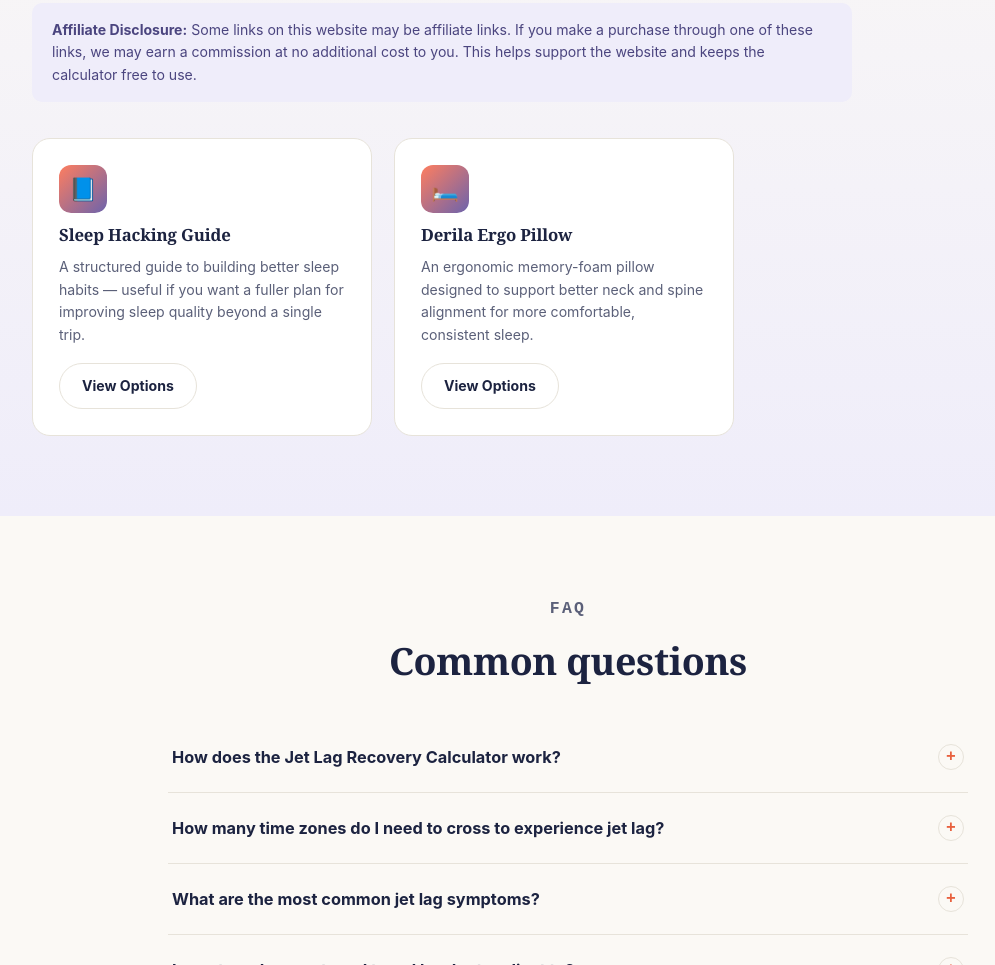
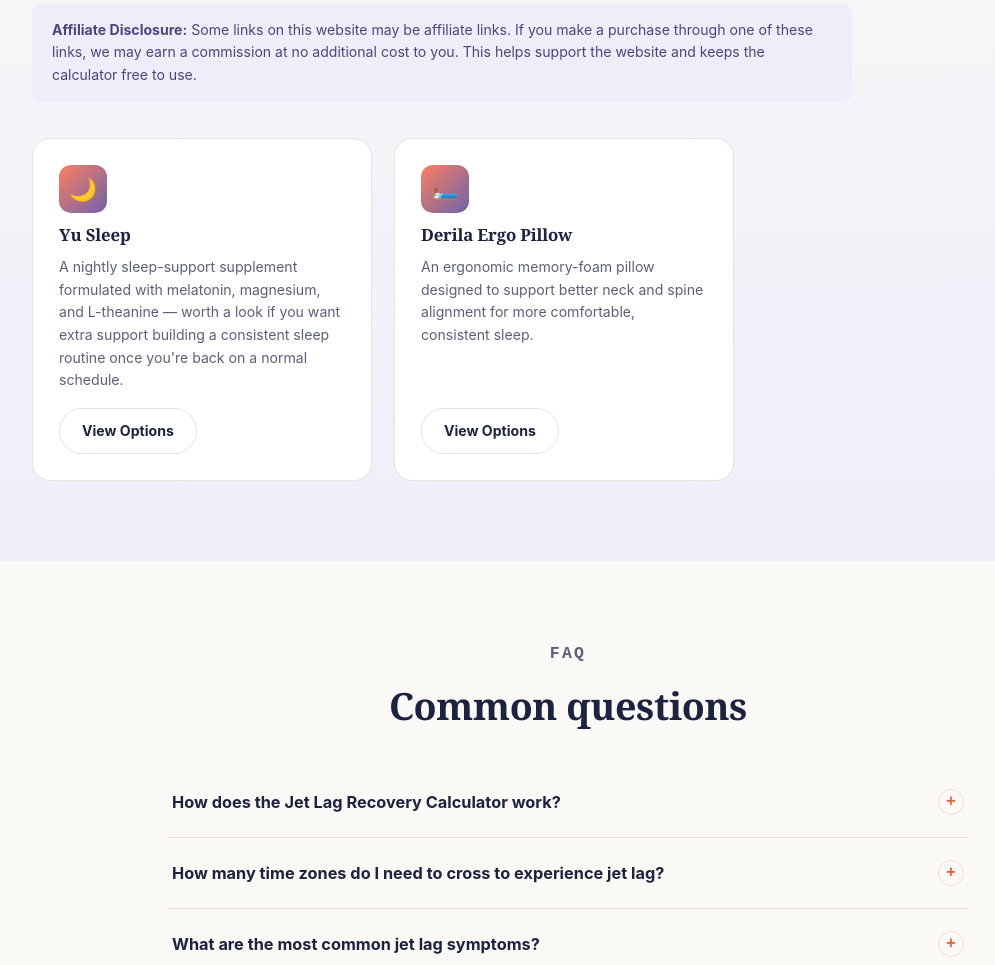
Before and after one commit to mikehay1128-afk/jetlagrecover, a plain HTML site: page index.html in a window 1280 px wide. Shown: the part 4362-5327 px from the top of the page, without its empty margins (72-1067 px from the left). Drawn offline with Linux system fonts and the light colour scheme.

Commit message:
Update index.html

```diff
--- a/index.html
+++ b/index.html
@@ -883,16 +883,16 @@
 
     <div class="product-grid product-grid-2">
       <div class="product-card">
-        <div class="product-icon">📘</div>
-        <h4>Sleep Hacking Guide</h4>
-        <p>A structured guide to building better sleep habits — useful if you want a fuller plan for improving sleep quality beyond a single trip.</p>
-        <a href="https://www.betterdailyguide.site/sleep-hacking" class="btn btn-ghost" target="_blank" rel="nofollow sponsored noopener">View Options</a>
+        <div class="product-icon">🌙</div>
+        <h4>Yu Sleep</h4>
+        <p>A nightly sleep-support supplement formulated with melatonin, magnesium, and L-theanine — worth a look if you want extra support building a consistent sleep routine once you're back on a normal schedule.</p>
+        <a href="https://getyusleep.com?&shield=68a0djtgay4k0m8w8qw-sbcz1m" class="btn btn-ghost" target="_blank" rel="nofollow sponsored noopener">View Options</a>
       </div>
       <div class="product-card">
         <div class="product-icon">🛏️</div>
         <h4>Derila Ergo Pillow</h4>
         <p>An ergonomic memory-foam pillow designed to support better neck and spine alignment for more comfortable, consistent sleep.</p>
-        <a href="https://derila-ergo.com/derila-ergo/product?ang=clickbank&hop=zzzzz&hopId=d98b03b5-4649-4e57-a3f4-36d832e1d7ae" class="btn btn-ghost" target="_blank" rel="nofollow sponsored noopener">View Options</a>
+        <a href="https://derila-ergo.com/derila-ergo/product?ang=clickbank&shield=c3db38pggxbo7oc2uht6ndyfvz" class="btn btn-ghost" target="_blank" rel="nofollow sponsored noopener">View Options</a>
       </div>
     </div>
   </div>
```
